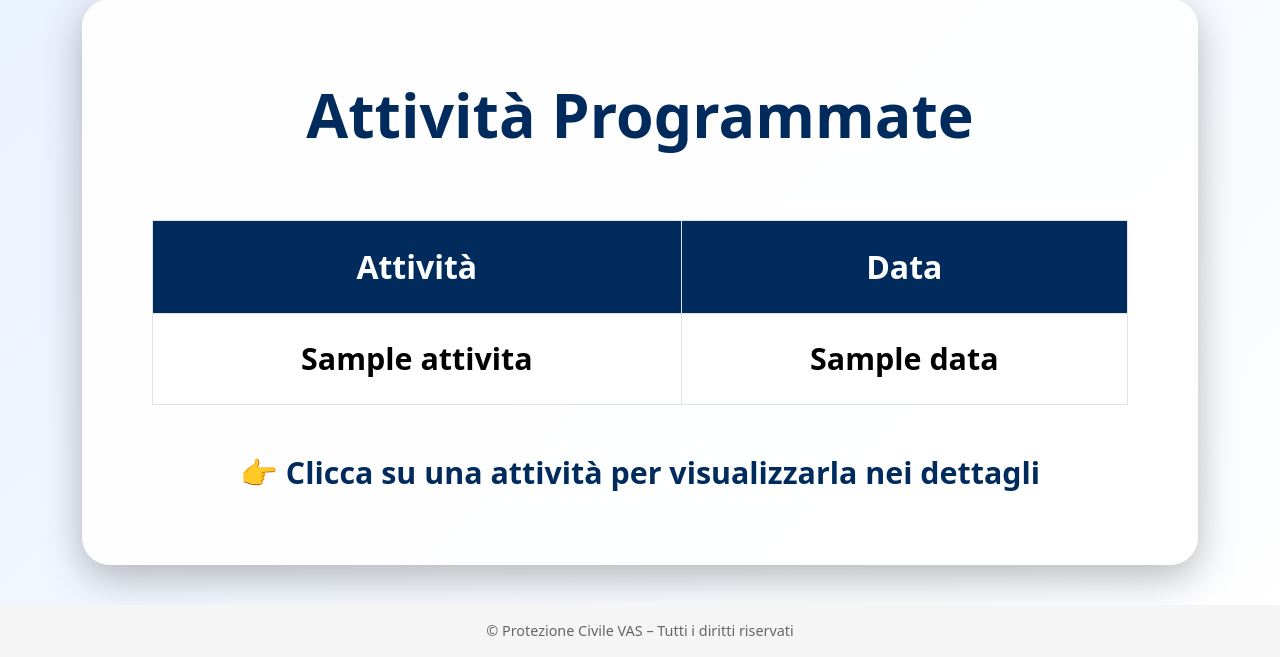
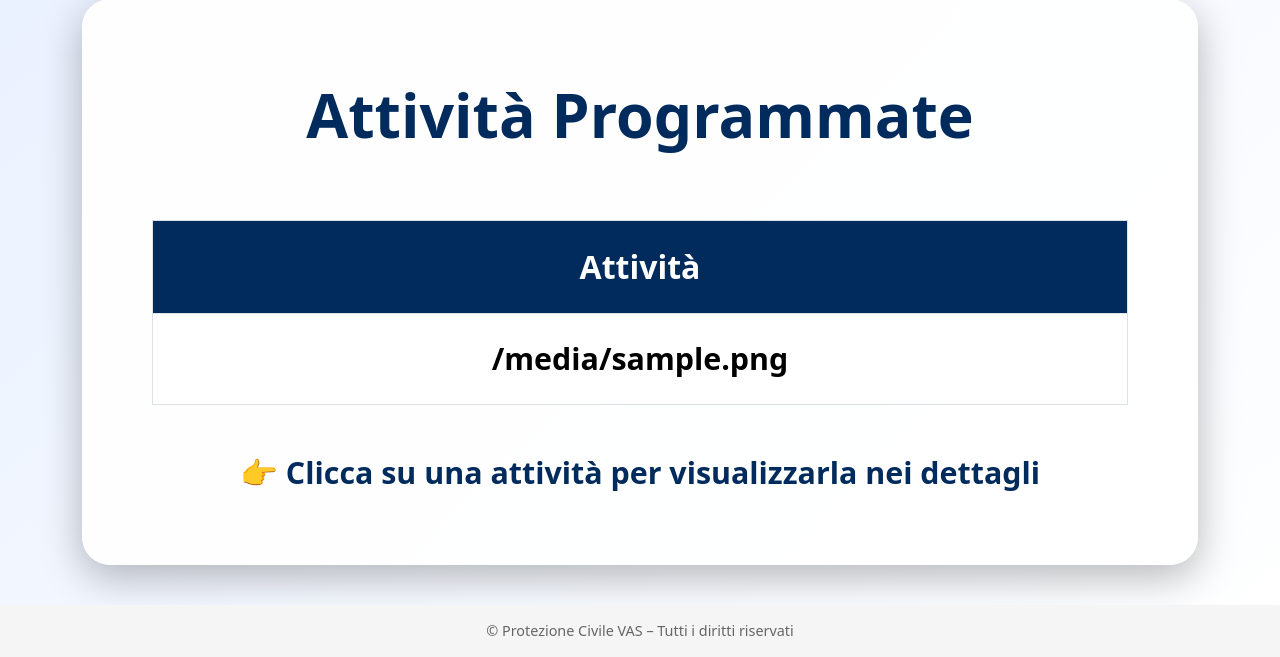
Before and after one commit to emiliomaj60-lang/prot_civ_vas, a Flask app: template templates/attivita.html in a window 1280 px wide. Shown: the part 241-898 px from the top of the page. Run offline with Flask 3, Linux system fonts and the light colour scheme; the template is opened without the code that fills it: most values are stand-ins (such as "Sample title", 1, 10 or a date in 2020).

Commit message:
Add files via upload

```diff
--- a/templates/attivita.html
+++ b/templates/attivita.html
@@ -59,20 +59,13 @@
         <thead>
             <tr>
                 <th>Attività</th>
-                <th>Data</th>
             </tr>
         </thead>
 
         <tbody>
-            {% for a in attivita %}
-            <tr
-                onclick="window.location='/attivita/{{ a.id }}'"
-                style="cursor:pointer;"
-            >
-                <td>{{ a.attivita }}</td>
-
-                <!-- Mostra la data nel formato GG-MM-AAAA -->
-                <td>{{ a.data }}</td>
+            {% for f in files %}
+            <tr onclick="window.location='/attivita/{{ f }}'" style="cursor:pointer;">
+                <td>{{ f | replace('_', ' ') | capitalize }}</td>
             </tr>
             {% endfor %}
         </tbody>
```
